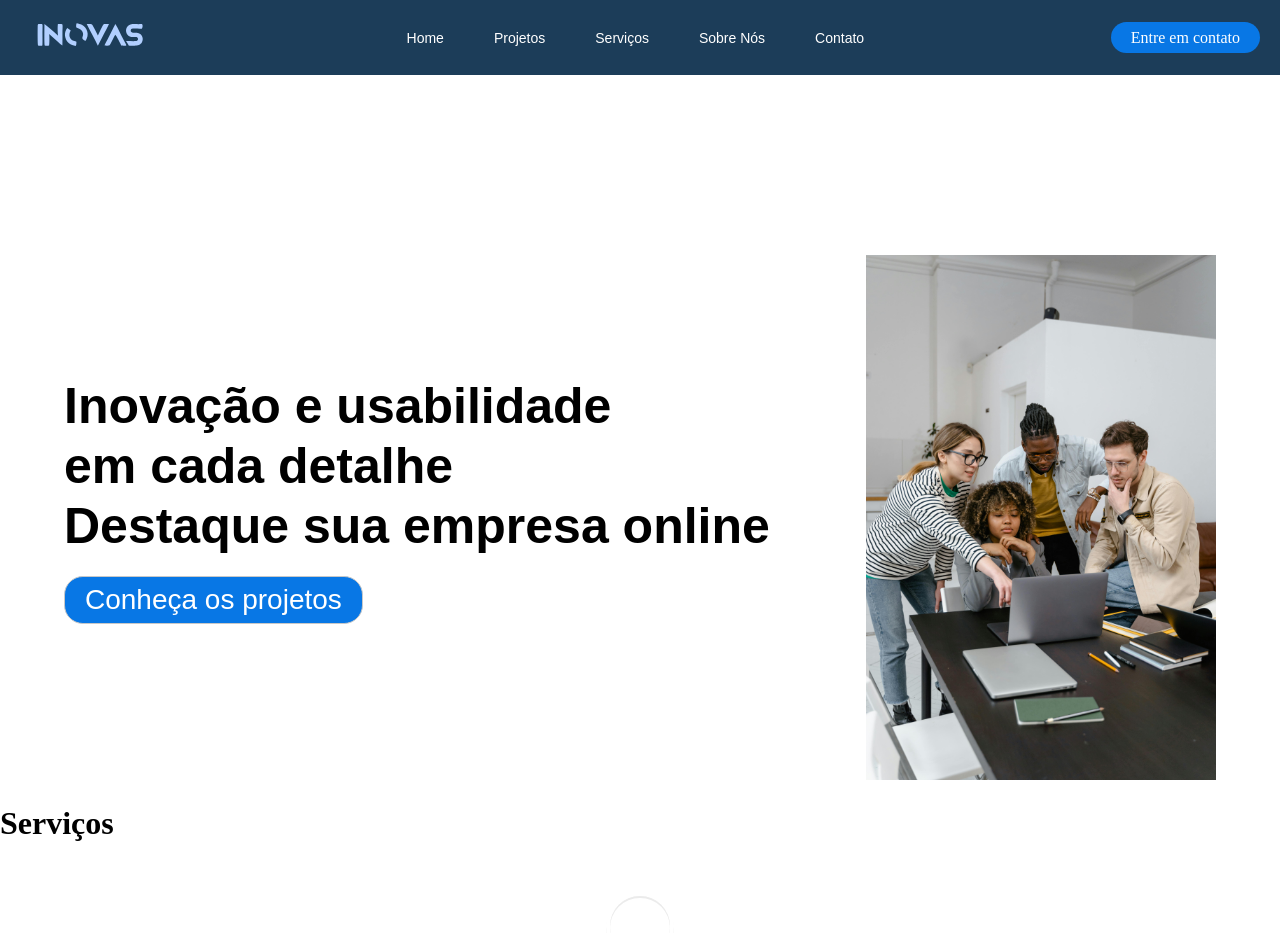
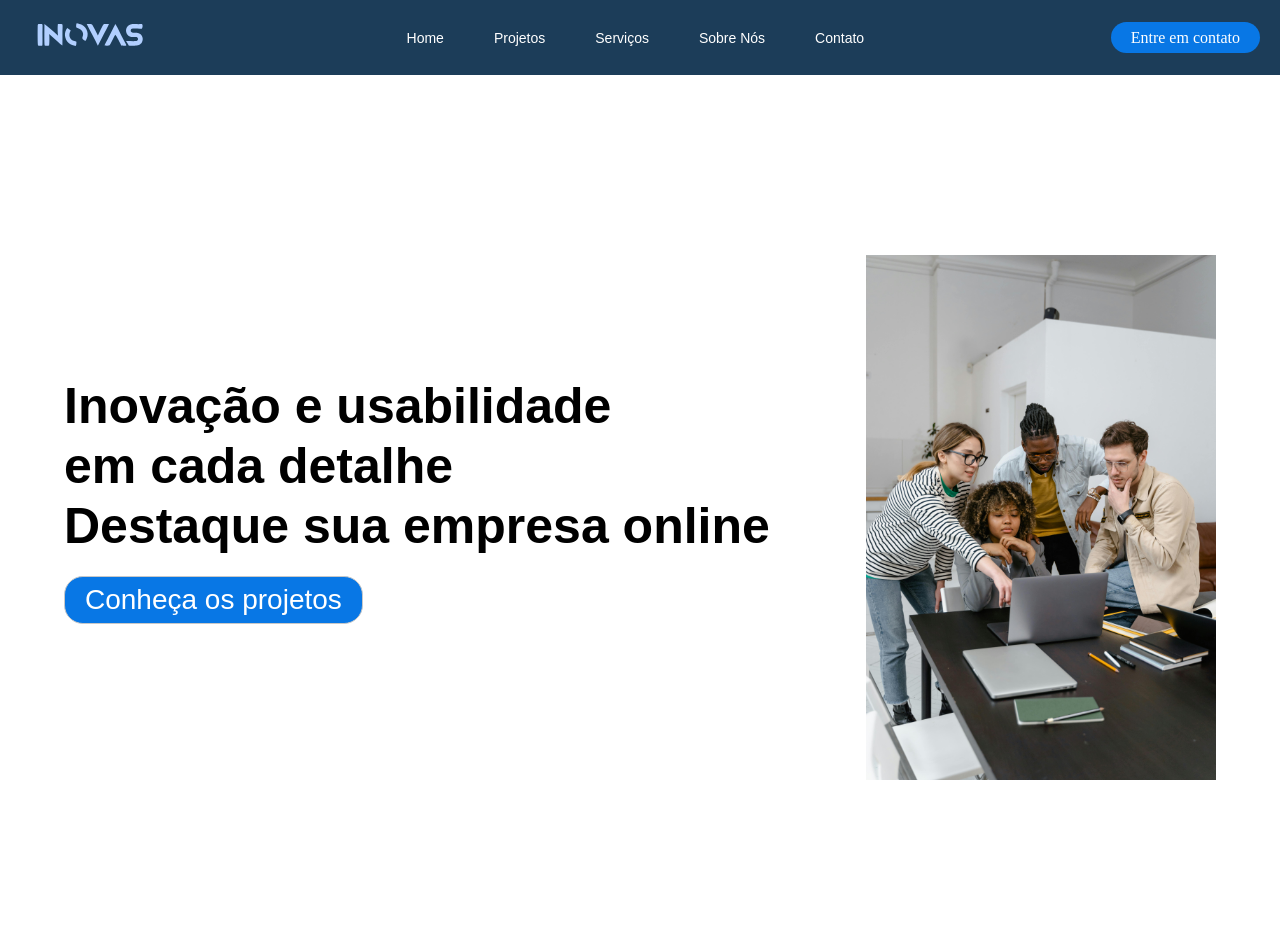
Before and after one commit to inovaSociety/inova---Projeto-3, a React (Vite) app in the folder inova/: page / in a window 1280 px wide. Shown: the top 933 px of the page. Built offline with nearby package versions, Linux system fonts and the light colour scheme.

Commit message:
Importando o novo css para o componente ServicesLp

```diff
--- a/inova/src/components/servicesLp/ServicesLp.jsx
+++ b/inova/src/components/servicesLp/ServicesLp.jsx
@@ -6,14 +6,14 @@ import {
 
 import 'react-vertical-timeline-component/style.min.css'
 import timelineElements from './timeLineElements'
-
+import './Style.css'
 
 const ServicesLp = () => {
 const workIconStyles = {background: "06D6A)"};
 
   return (
     <div>
-      <h1>Serviços</h1>
+      <h1 className='title'>Serviços</h1>
 
       <VerticalTimeline>
         {/* elementos vão aqui */
```
